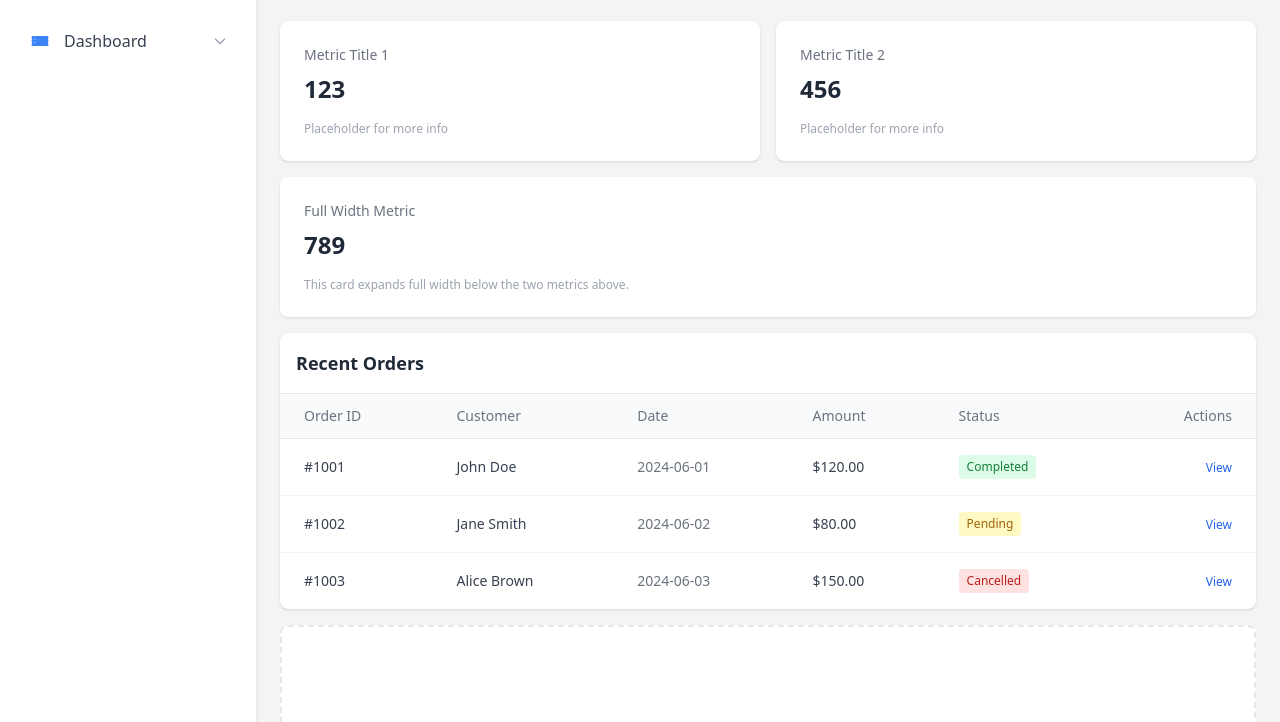
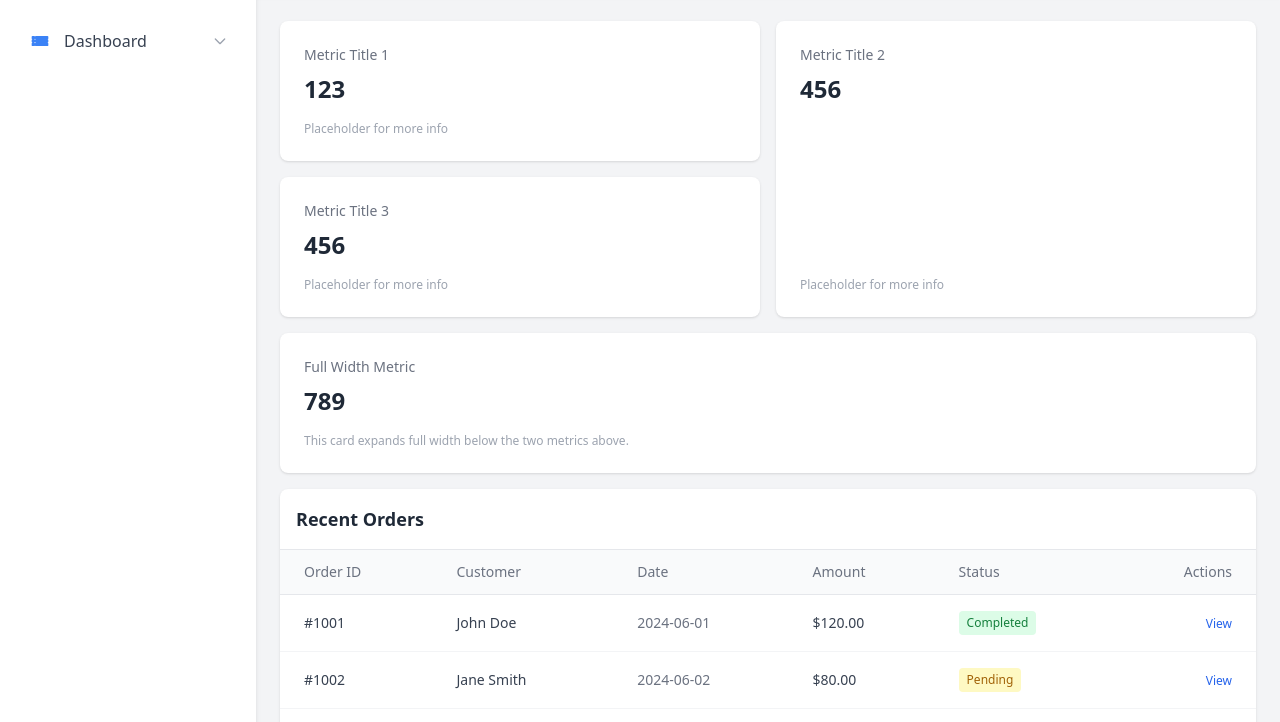
Before and after one commit to usmanahmedmalik/tailwindcss-admin, a website built with Vite: page index.html in a window 1280 px wide. Shown: the part 67-789 px from the top of the page. Built offline with nearby package versions, Linux system fonts and the light colour scheme.

Commit message:
changed layout

```diff
--- a/index.html
+++ b/index.html
@@ -64,7 +64,7 @@
         <!-- Main panel -->
         <main class="flex-1 p-4 md:p-6">
             <!-- Metric Cards Start -->
-            <div class="grid grid-cols-1 md:grid-cols-2 gap-4 mb-4">
+            <div class="grid grid-cols-1 md:grid-cols-2 md:grid-rows-2 gap-4 mb-4">
                 <!-- Metric Card 1 -->
                 <div class="bg-white rounded-lg shadow p-6 flex flex-col justify-between">
                     <div>
@@ -73,10 +73,18 @@
                     </div>
                     <div class="mt-4 text-xs text-gray-400">Placeholder for more info</div>
                 </div>
-                <!-- Metric Card 2 -->
+                <!-- Metric Card 2 (spans 2 rows) -->
+                <div class="bg-white rounded-lg shadow p-6 flex flex-col justify-between md:row-span-2">
+                    <div>
+                        <div class="text-gray-500 text-sm mb-2">Metric Title 2</div>
+                        <div class="text-2xl font-bold text-gray-800">456</div>
+                    </div>
+                    <div class="mt-4 text-xs text-gray-400">Placeholder for more info</div>
+                </div>
+                <!-- Metric Card 3 -->
                 <div class="bg-white rounded-lg shadow p-6 flex flex-col justify-between">
                     <div>
-                        <div class="text-gray-500 text-sm mb-2">Metric Title 2</div>
+                        <div class="text-gray-500 text-sm mb-2">Metric Title 3</div>
                         <div class="text-2xl font-bold text-gray-800">456</div>
                     </div>
                     <div class="mt-4 text-xs text-gray-400">Placeholder for more info</div>
```
